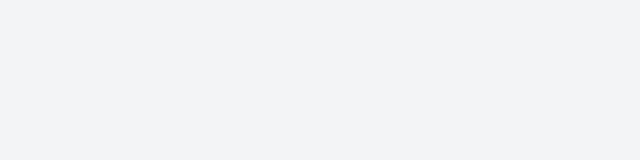
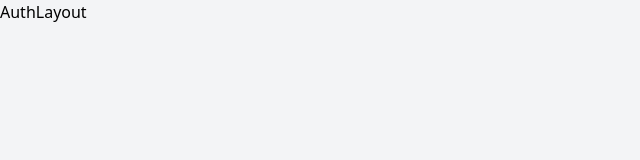
Before and after one commit to cilfonegabriel/tasks-mern, a React (Vite) app in the folder frontend/: page / in a window 1280 px wide. Shown: the top 160 px of the page, without its empty margins (0-640 px from the left). Built offline with nearby package versions, Linux system fonts and the light colour scheme.

Commit message:
Import Layout

```diff
--- a/frontend/src/App.jsx
+++ b/frontend/src/App.jsx
@@ -1,11 +1,12 @@
 import { BrowserRouter, Routes, Route } from "react-router-dom";
+import AuthLayout from "./layouts/AuthLayout";
 
 function App() {
 
   return (
     <BrowserRouter>
       <Routes>
-        <Route path="/">
+        <Route path="/" element={<AuthLayout />}>
 
         </Route>
       </Routes>
```
